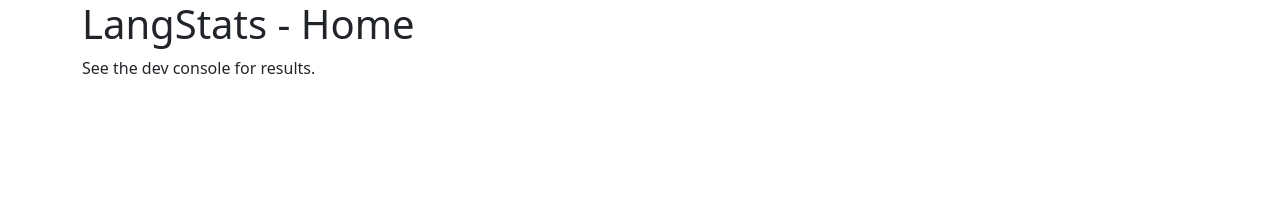
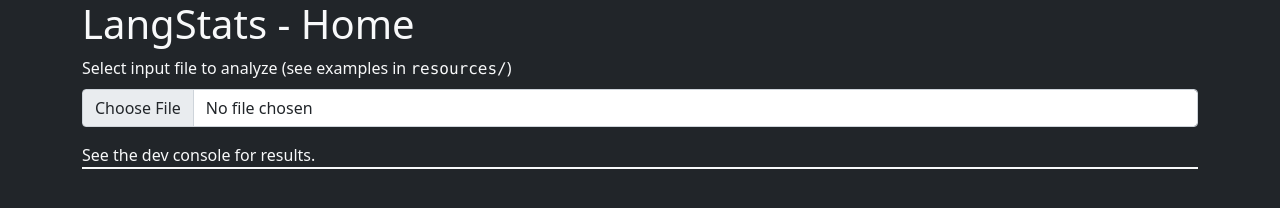
Before and after one commit to ogallagher/arcaeca2-lang-stats, a website: page main.html in a window 1280 px wide. Drawn offline with nearby package versions, Linux system fonts and the light colour scheme.

Commit message:
replace http GET w file input #8

```diff
--- a/frontend.js
+++ b/frontend.js
@@ -1,54 +1,63 @@
+const categories = {
+    'C': "b,d,dz,g,ġ,gh,h,j,k,k',kh,l,m,n,p,p',q,q',r,s,ş,t,t',ts,ts',tş,tş',v,z".split(','),
+    'V': "a,ạ,e,i,o,u".split(',')
+}
+
 /**
  *
- * @param {string | URL} url
- * @param {responseType} See {@link XMLHttpRequest.responseType} for accepted values.
- * @returns {Promise<string>} Data from response according to the requested `responseType`.
+ * @param {InputEvent} input_event
  */
-function http_get(url, responseType='') {
-    const http = new XMLHttpRequest()
-    http.responseType = responseType
-    http.open('GET', url)
-    http.send()
+function on_words_file_input(input_event) {
+    return new Promise(function(resolve, reject) {
+        console.log('debug on_words_file_input')
 
-    return new Promise(function(res, rej) {
-        http.onload = (e) => {
-            console.log(`debug loaded from ${url}. responseType=${http.responseType}`)
+        /**
+         * @type {HTMLInputElement}
+         */
+        const input = input_event.target
 
-            res(http.response)
+        if (input.files.length == 0) {
+            console.log('info no words file selected')
+            reject()
         }
-        http.onerror = (e) => {
-            rej(new Error(`error failed to load ${url}. ${http.responseText} ${e}`))
+        else {
+            let file = input.files[0]
+            console.log(`info load words from ${file.name} of size ${file.size}`)
+
+            let reader = new FileReader()
+            reader.onerror = (err) => {
+                console.log(`error failed to read words file as text ${err.stack}`)
+                reject()
+            }
+            reader.onload = (event) => {
+                console.log(`info words file load passed`)
+                resolve(reader.result)
+            }
+
+            reader.readAsText(file)
         }
     })
+    .then(analyze_words)
+    .then(display_results)
+}
+
+function analyze_words(words) {
+    console.log(`info perform lang stats on ${words.substring(0, 100)}`)
+
+    // run stats
+    let res = FindHoles('VCC', words, categories)
+
+    return res
+}
+
+function display_results(analysis) {
+    console.log(analysis)
 }
 
 /**
  * Frontend main method.
  */
-function main() {
-    const categories = {
-        'C': "b,d,dz,g,ġ,gh,h,j,k,k',kh,l,m,n,p,p',q,q',r,s,ş,t,t',ts,ts',tş,tş',v,z".split(','),
-        'V': "a,ạ,e,i,o,u".split(',')
-    }
-
-    const words_file_path = 'resources/old_mtsqrveli_lexicon.txt'
-
-    // load file
-    console.log(`info load words from ${words_file_path}`)
-    http_get(words_file_path)
-    .then(
-        function(words) {
-            console.log(`info perform lang stats on ${words.substring(0, 100)}`)
-
-            // run stats
-            let res = FindHoles('VCC', words, categories)
-
-            // display stats
-            console.log(res)
-        },
-        // file load error
-        function(err) {
-            console.log(`error failed to load ${words_file_path}. ${err.stack}`)
-        }
-    )
+function main(words_file_input_id) {
+    const words_file_input_el = document.getElementById(words_file_input_id)
+    words_file_input_el.addEventListener('change', on_words_file_input)
 }
--- a/main.html
+++ b/main.html
@@ -16,24 +16,33 @@
 			integrity="sha384-1BmE4kWBq78iYhFldvKuhfTAU6auU8tT94WrHftjDbrCEXSU1oBoqyl2QvZ6jIW3"
 			crossorigin="anonymous"/>
 
-        <script type="text/javascript" src="/frontend.js"></script>
-        <script type="text/javascript" src="/FindHoles.js"></script>
+        <script type="text/javascript" src="./frontend.js"></script>
+        <script type="text/javascript" src="./FindHoles.js"></script>
 
         <script type="text/javascript">
             window.addEventListener('load', function() {
                 console.log('debug window.load')
-                main()
+                main('words-file-input')
             })
         </script>
     </head>
-    <body class="container">
+    <body class="container bg-dark text-light">
         <h1>LangStats - Home</h1>
 
         <main>
+            <div class="mb-3">
+                <label for="words-file-input" class="form-label" >
+                    Select input file to analyze (see examples in <span class="font-monospace">resources/</span>)
+                </label>
+                <input
+                    class="form-control" type="file"
+                    id="words-file-input"
+                    />
+            </div>
             <div>
                 See the dev console for results.
             </div>
-            <div id="console-out">
+            <div id="console-out" class="font-monospace border border-light">
                 <!--TODO load logs into here-->
             </div>
         </main>
```
